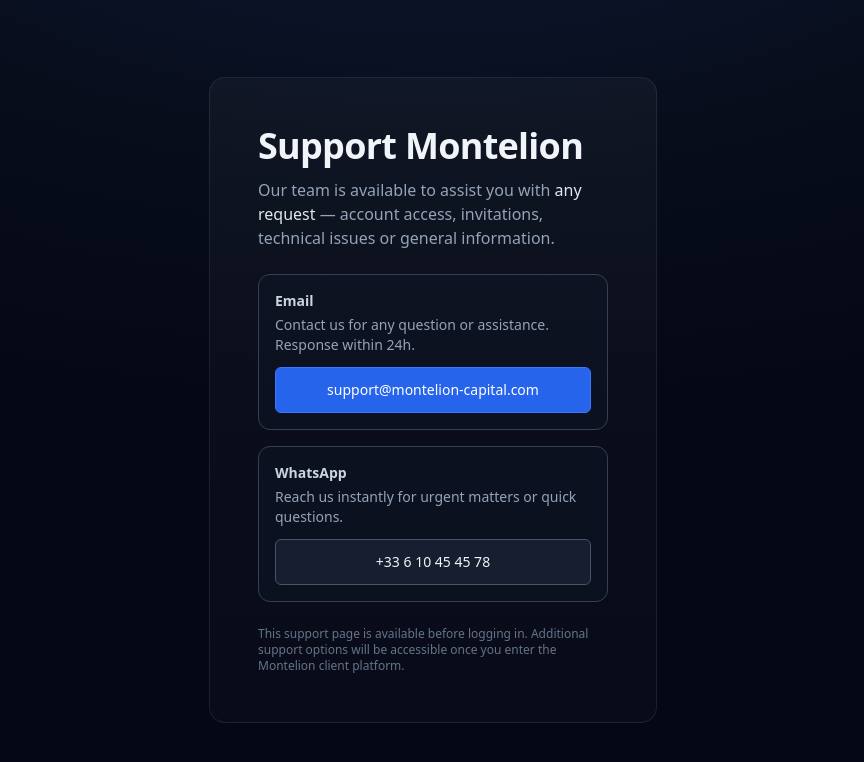
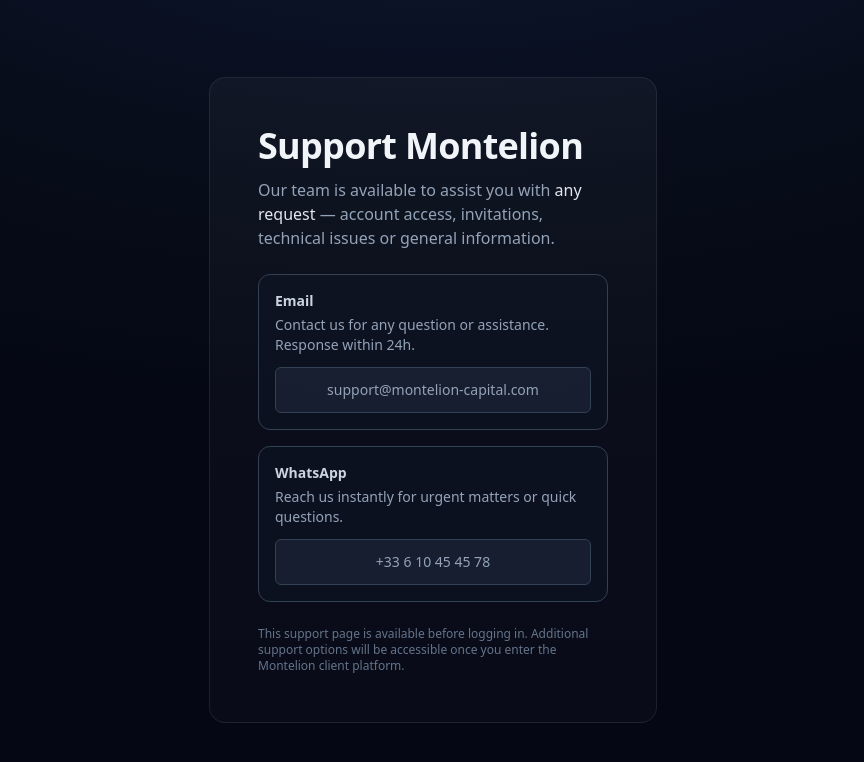
Before and after one commit to montelioncapital/montelion-app-v1, a Next.js app: page /support in a window 1280 px wide. Shown: the top 762 px of the page, without its empty margins (207-1071 px from the left). Built offline with nearby package versions, Linux system fonts and the light colour scheme.

Commit message:
Update page.jsx

```diff
--- a/app/support/page.jsx
+++ b/app/support/page.jsx
@@ -8,8 +8,9 @@ export default function PublicSupportPage() {
           <h1 className="mc-title mb-3">Support Montelion</h1>
 
           <p className="text-slate-400 mb-6">
-            Our team is available to assist you with <span className="text-slate-200">any request</span> —
-            account access, invitations, technical issues or general information.
+            Our team is available to assist you with{" "}
+            <span className="text-slate-200">any request</span> — account access,
+            invitations, technical issues or general information.
           </p>
 
           {/* Email */}
@@ -18,12 +19,22 @@ export default function PublicSupportPage() {
             <p className="text-slate-400 mb-3">
               Contact us for any question or assistance. Response within 24h.
             </p>
-            <a
-              href="mailto:support@montelion-capital.com"
-              className="mc-btn mc-btn-primary w-full text-center"
+
+            {/* Bouton gris non cliquable */}
+            <div
+              className="
+                mc-btn
+                w-full
+                text-center
+                bg-slate-800/60
+                border border-slate-700
+                text-slate-400
+                cursor-not-allowed
+                pointer-events-none
+              "
             >
               support@montelion-capital.com
-            </a>
+            </div>
           </div>
 
           {/* WhatsApp */}
@@ -32,14 +43,22 @@ export default function PublicSupportPage() {
             <p className="text-slate-400 mb-3">
               Reach us instantly for urgent matters or quick questions.
             </p>
-            <a
-              href="https://wa.me/33610454578"
-              target="_blank"
-              rel="noreferrer"
-              className="mc-btn w-full text-center border border-slate-600 bg-slate-800/60 hover:bg-slate-800"
+
+            {/* Bouton gris non cliquable */}
+            <div
+              className="
+                mc-btn
+                w-full
+                text-center
+                bg-slate-800/60
+                border border-slate-700
+                text-slate-400
+                cursor-not-allowed
+                pointer-events-none
+              "
             >
               +33 6 10 45 45 78
-            </a>
+            </div>
           </div>
 
           <p className="text-xs text-slate-500 mt-6">
```
